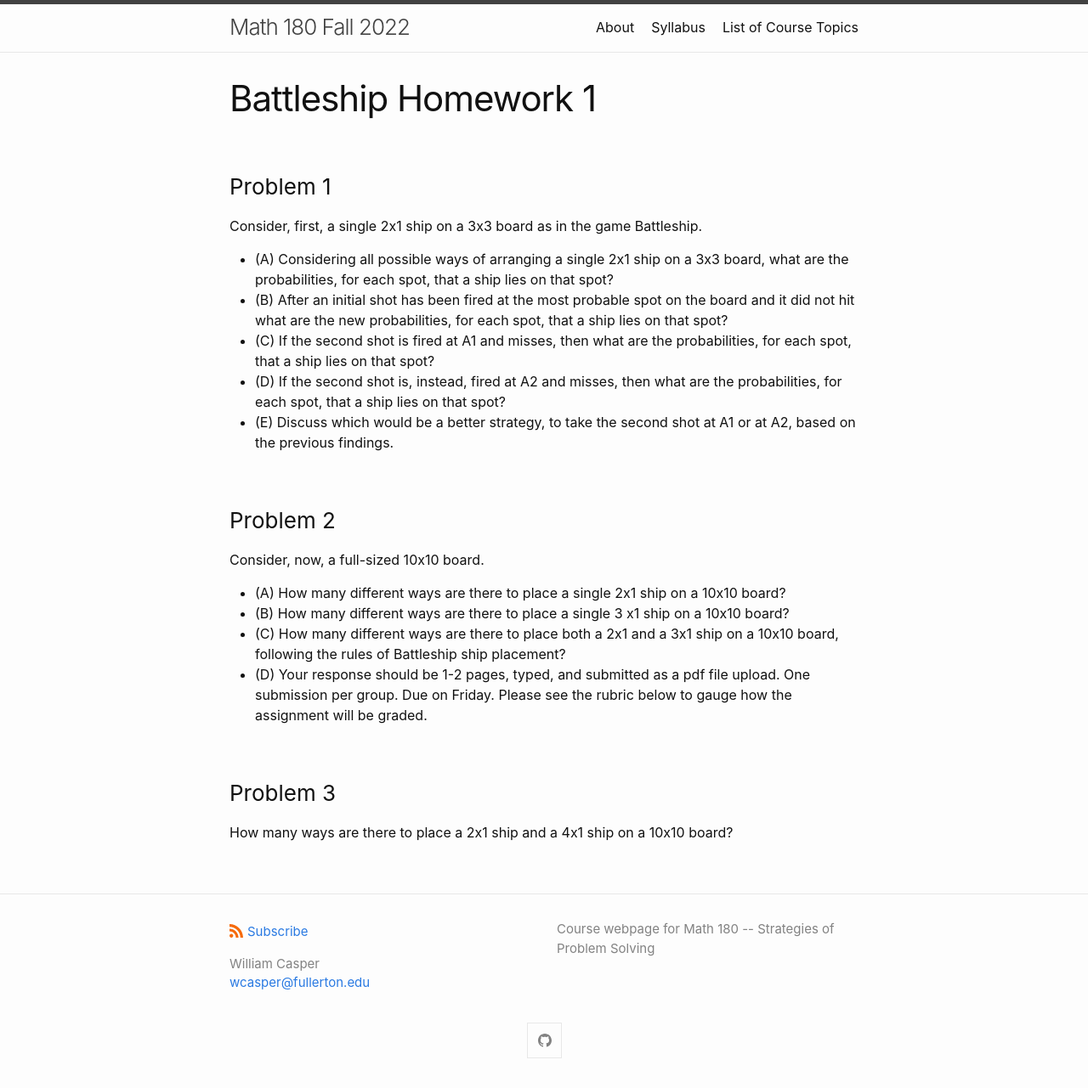
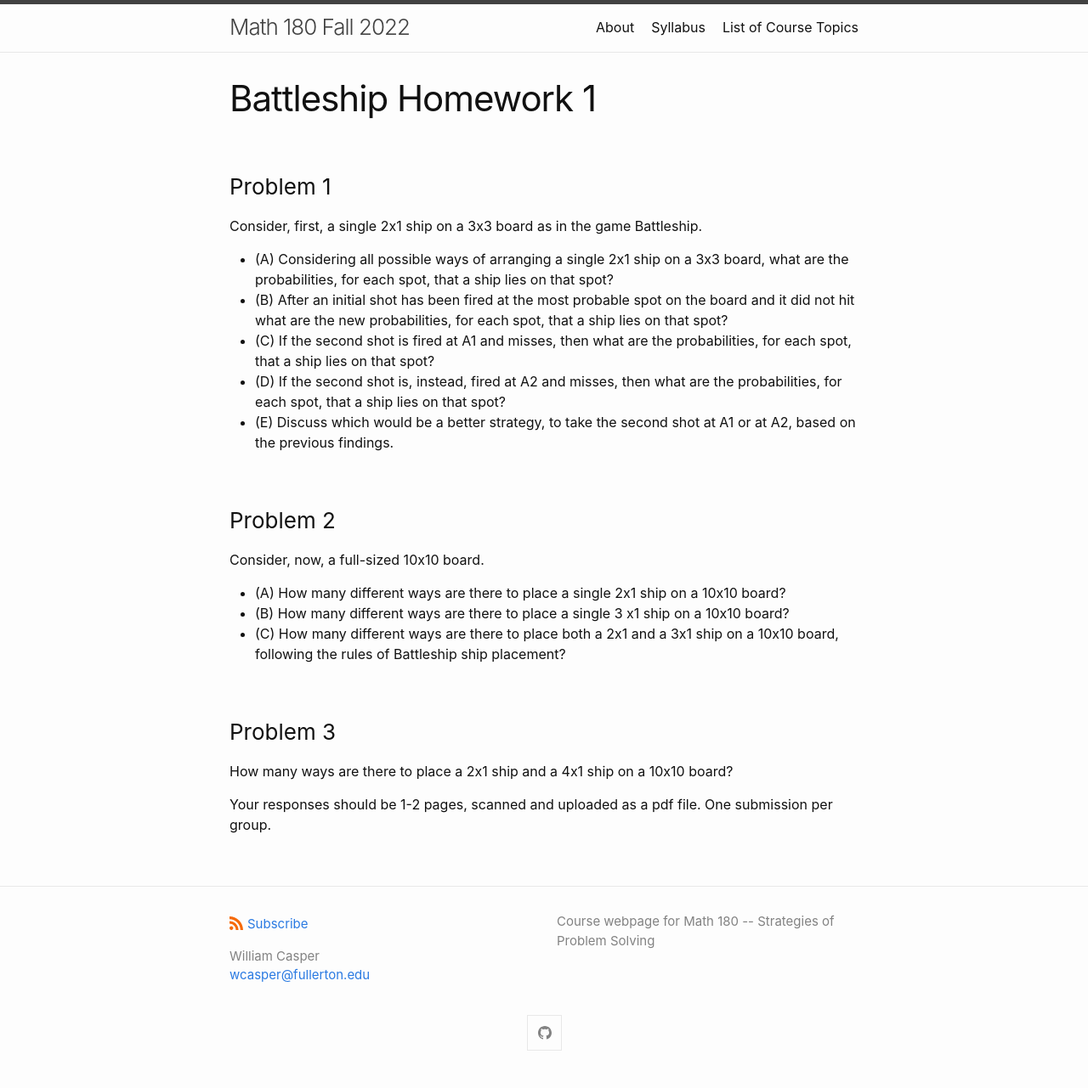
Before and after one commit to wcasper/math180fall2022, a Jekyll site: the page built from _modules/battleship/homework1.md, in a window 1280 px wide. Shown: the whole page at 85% size. Built offline with Jekyll 4.4.1, drawn with Linux system fonts in a browser that asks for light colours.

Commit message:
fixed instructions

```diff
--- a/_modules/battleship/homework1.md
+++ b/_modules/battleship/homework1.md
@@ -19,7 +19,8 @@ Consider, now, a full-sized 10x10 board.
 * (A) How many different ways are there to place a single 2x1 ship on a 10x10 board?
 * (B) How many different ways are there to place a single 3 x1 ship on a 10x10 board?
 * (C) How many different ways are there to place both a 2x1 and a 3x1 ship on a 10x10 board, following the rules of Battleship ship placement?
-* (D) Your response should be 1-2 pages, typed, and submitted as a pdf file upload.  One submission per group. Due on Friday. Please see the rubric below to gauge how the assignment will be graded.
 
 ### Problem 3
 How many ways are there to place a 2x1 ship and a 4x1 ship on a 10x10 board?
+
+Your responses should be 1-2 pages, scanned and uploaded as a pdf file.  One submission per group.
```
